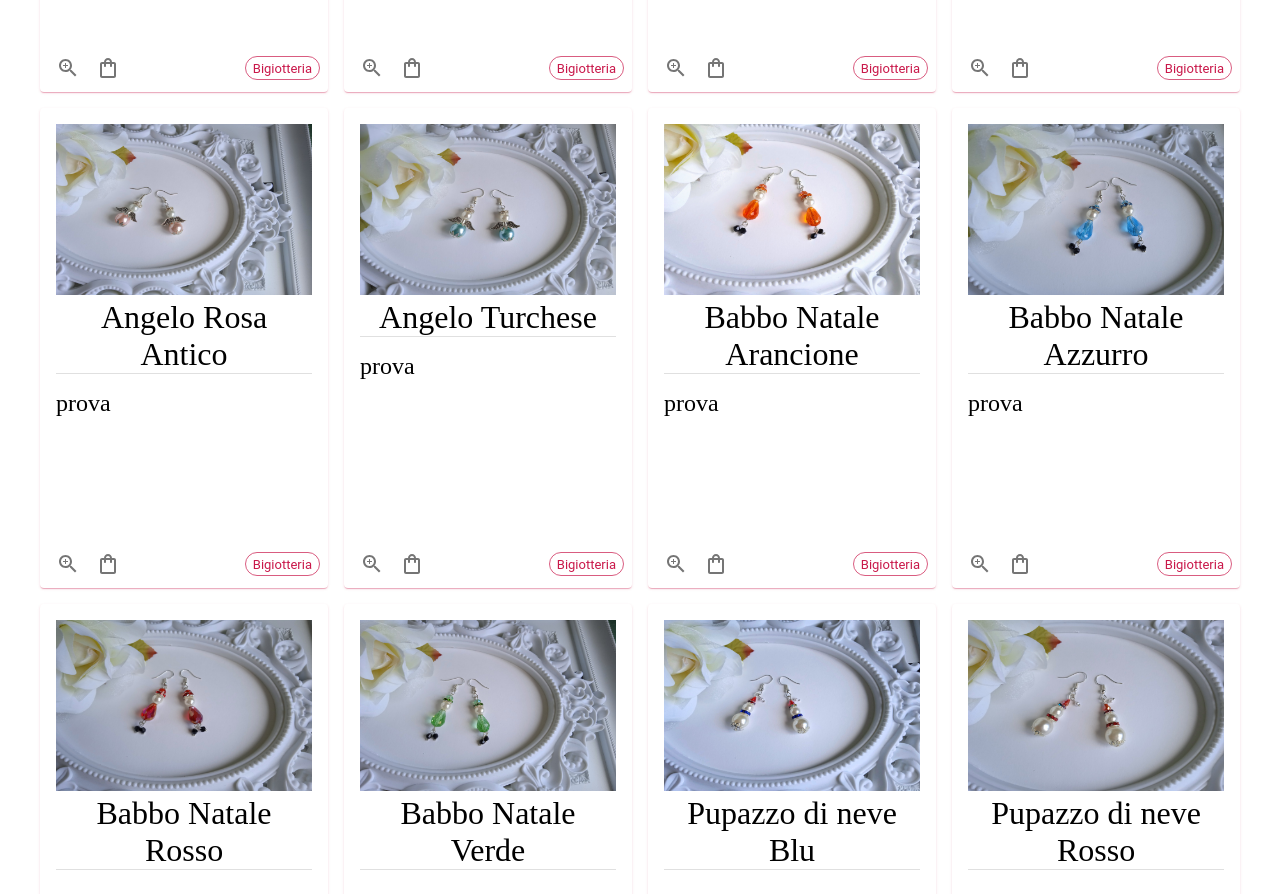
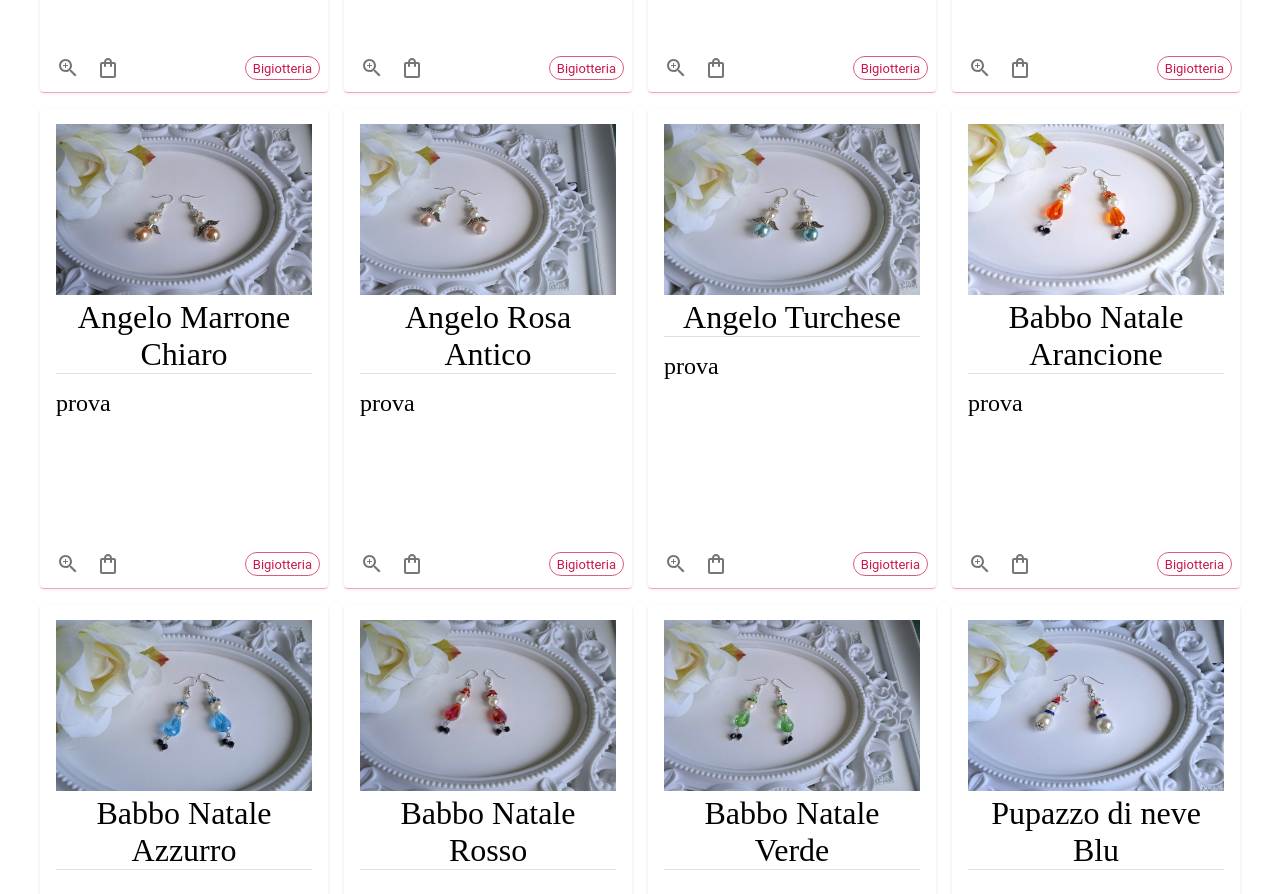
Before and after one commit to Tommaso4497/nodiin, a Next.js app: page /other in a window 1280 px wide. Shown: the part 1100-1994 px from the top of the page. Built offline with nearby package versions, Linux system fonts and the light colour scheme; a web font is replaced by a local one.

Commit message:
add new angel

```diff
--- a/utilsFunction/utilsFunction.js
+++ b/utilsFunction/utilsFunction.js
@@ -32,6 +32,7 @@ import angeloLillaChiaro from "../images/other/angeloLillaChiaro.jpeg"
 import angeloMarrone from "../images/other/angeloMarrone.jpeg"
 import angeloRosaAntico from "../images/other/angeloRosaAntico.jpeg"
 import angeloTurchese from "../images/other/angeloTurchese.jpeg"
+import angeloMarrChiaro from "../images/other/angeloMarrChiaro.jpeg"
 import babbonataleArancione from "../images/other/babbonataleArancione.jpeg"
 import babbonataleAzzurro from "../images/other/babbonataleAzzurro.jpeg"
 import babbonataleRosso from "../images/other/babbonataleRosso.jpeg"
@@ -118,15 +119,15 @@ const otherElements = [
     imZ: <Image src={angeloMarrone} placeholder="blur" />,
     category: "Bigiotteria",
   },
-  // {
-  //   id: "4",
-  //   title: "Angelo Marrone Chiaro",
-  //   desc: "prova",
-  //   img: <Image src={angeloMarroneChiaro} width="300" height="250" placeholder="blur" />,
-  //   imG: <Image src={angeloMarroneChiaro} width="450" height="300" placeholder="blur" />,
-  //   imZ: <Image src={angeloMarroneChiaro} placeholder="blur" />,
-  //   category: "Bigiotteria",
-  // },
+  {
+    id: "4",
+    title: "Angelo Marrone Chiaro",
+    desc: "prova",
+    img: <Image src={angeloMarrChiaro} width="300" height="250" placeholder="blur" />,
+    imG: <Image src={angeloMarrChiaro} width="450" height="300" placeholder="blur" />,
+    imZ: <Image src={angeloMarrChiaro} placeholder="blur" />,
+    category: "Bigiotteria",
+  },
   {
     id: "5",
     title: "Angelo Rosa Antico",
```
Also changed, not shown: images/other/angeloMarrChiaro.jpeg (added), images/other/angeloMarronechiaro.jpeg (deleted).
